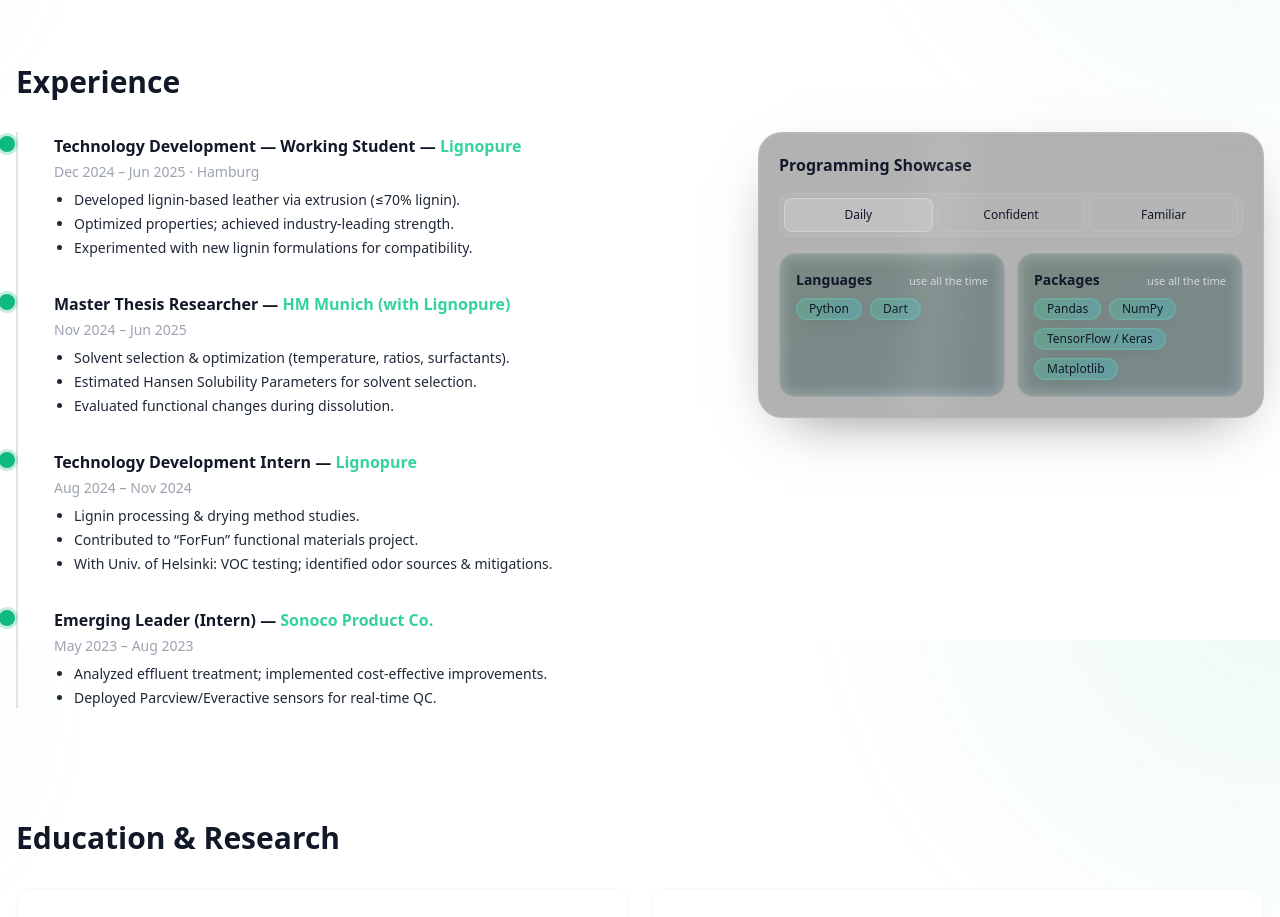
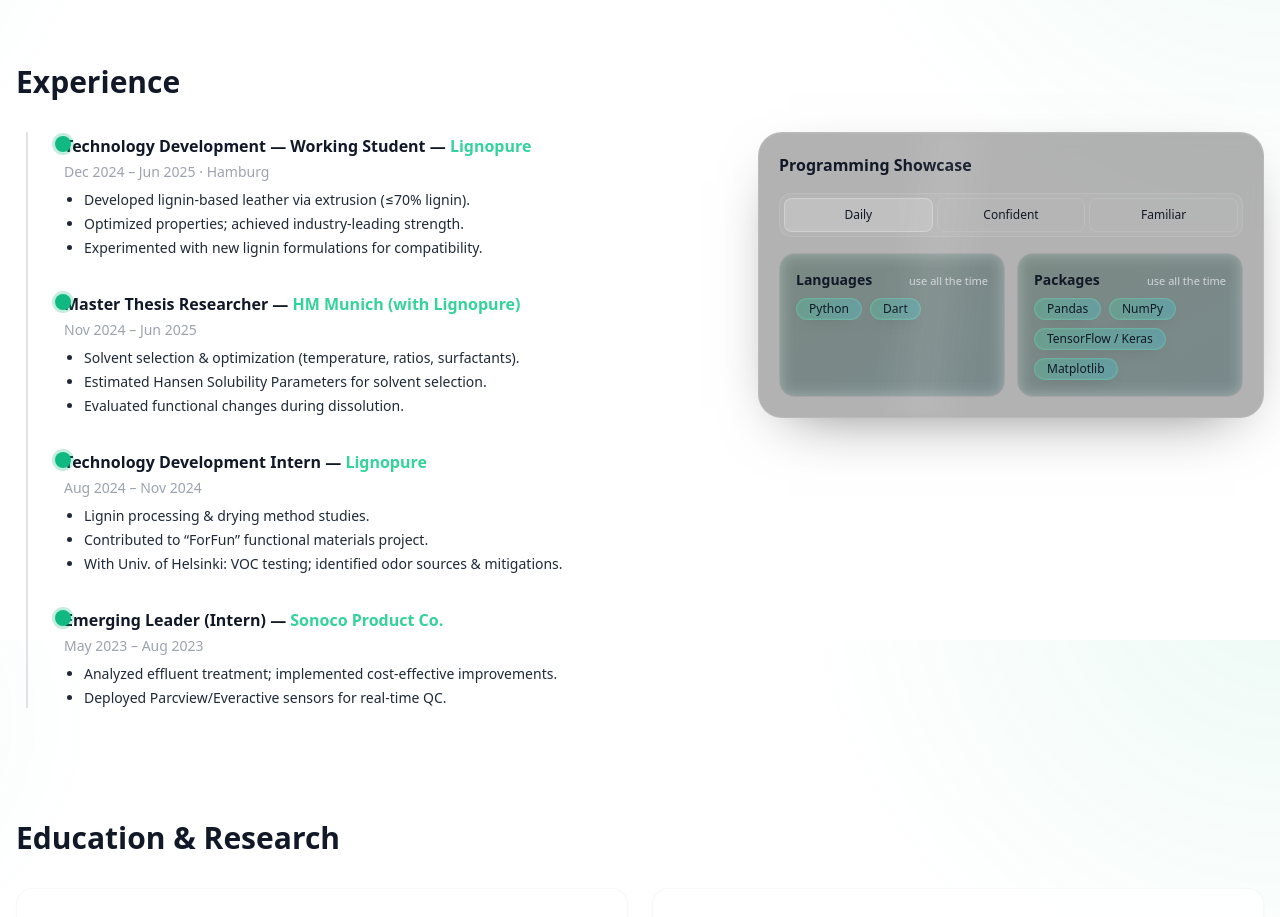
Before and after one commit to Tridude5/JohnSlavinskas, a Next.js app: page / in a window 1280 px wide. Shown: the part 1760-2677 px from the top of the page. Built offline with nearby package versions, Linux system fonts and the light colour scheme.

Commit message:
Update page.tsx

```diff
--- a/app/page.tsx
+++ b/app/page.tsx
@@ -20,15 +20,15 @@ type TLItem = { role: string; org: string; period: string; loc?: string; bullets
 /* ---------- Experience timeline (gray line, bigger dot, closer to text) ---------- */
 function GreenTimeline({ items }: { items: TLItem[] }) {
   return (
-    // closer to content (pl-8), gray rail (light & dark)
-    <ol className="relative pl-8 md:pl-9 border-l-2 border-gray-400/30 dark:border-white/10">
+    // shift rail right a smidge: ml-[10px] (≈10px). Tweak to taste.
+    <ol className="relative ml-[10px] pl-8 md:pl-9 border-l-2 border-gray-400/30 dark:border-white/10">
       {items.map((it, i) => (
         <li key={i} className="relative pb-8 last:pb-0">
-          {/* larger green dot, centered on the 2px rail */}
+          {/* larger green dot, perfectly centered on the 2px rail */}
           <span
             aria-hidden
             className="absolute top-1 h-4 w-4 rounded-full bg-emerald-500 ring-[3px] ring-emerald-500/25"
-            style={{ left: 0, transform: "translateX(calc(-50% - 47px))" }}
+            style={{ left: 0, transform: "translateX(calc(-50% - 1px))" }}
           />
           <div className="pt-0.5">
             <h3 className="font-semibold">
```
